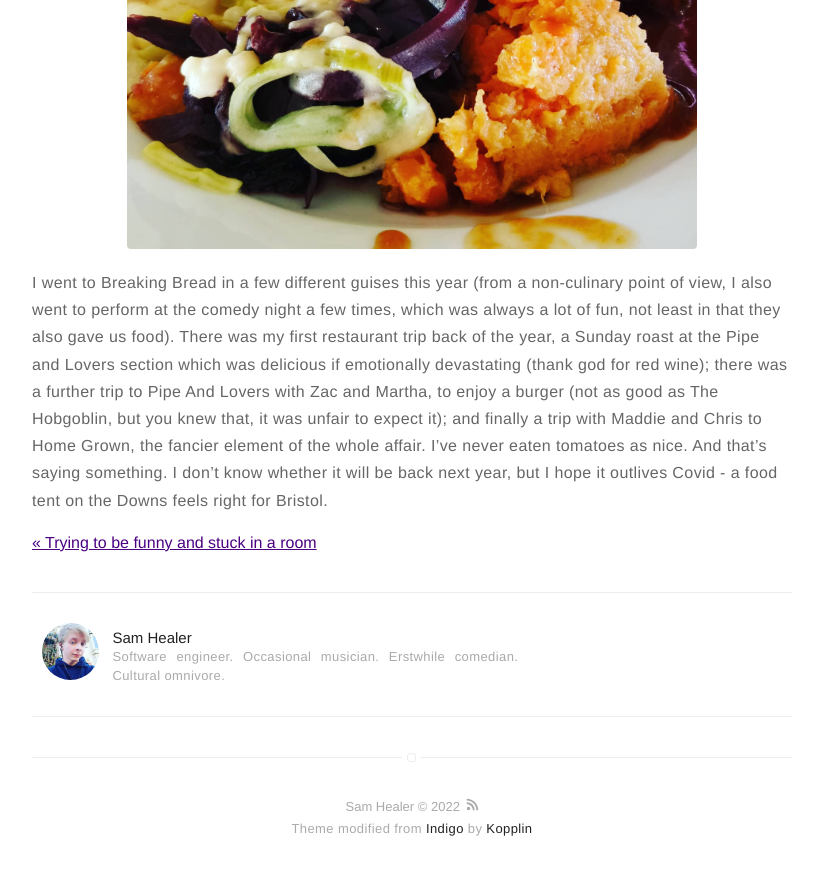
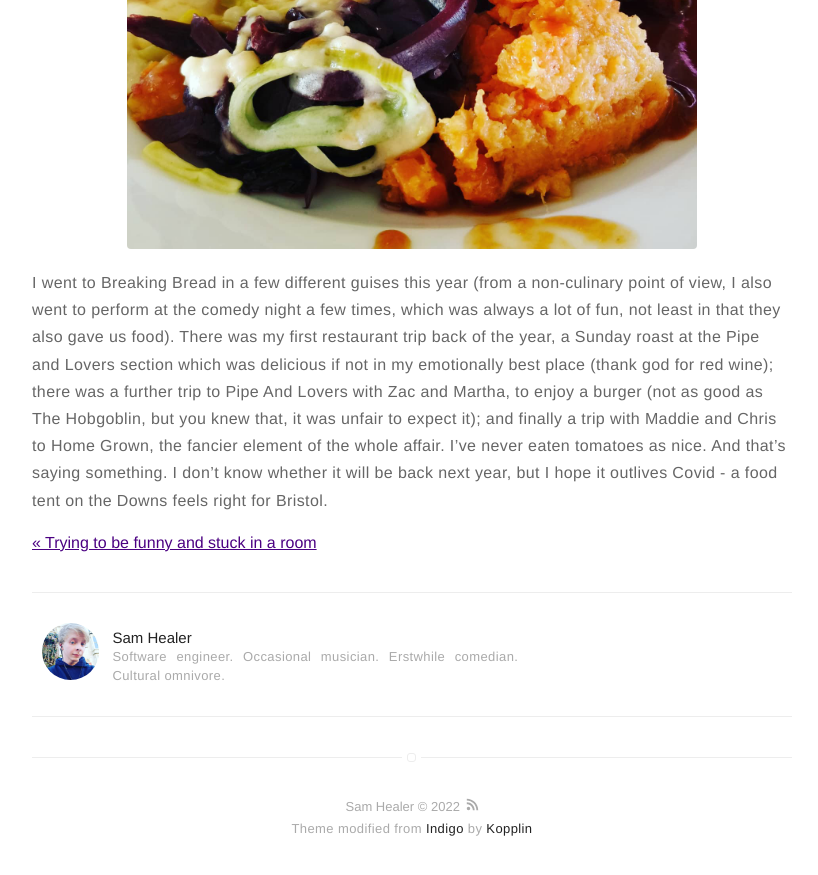
Before and after one commit to samhealer/samhealer.github.io, a Jekyll site: the page built from _posts/2022-01-01-restaurants.markdown, in a window 1280 px wide and 900 px high, scrolled down 8914 px. Shown: the top 875 px of the window, without its empty margins (228-1046 px from the left). Built offline with Jekyll 4.4.1, drawn with Linux system fonts in a browser that asks for light colours.

Commit message:
Little edit

```diff
--- a/_posts/2022-01-01-restaurants.markdown
+++ b/_posts/2022-01-01-restaurants.markdown
@@ -70,4 +70,4 @@ I'm not much of a sharer, when it comes to food, as Soph disastrously found out
 
 ![bb](/assets/images/restaurants2021/breakingbread.jpeg)
 
-I went to Breaking Bread in a few different guises this year (from a non-culinary point of view, I also went to perform at the comedy night a few times, which was always a lot of fun, not least in that they also gave us food). There was my first restaurant trip back of the year, a Sunday roast at the Pipe and Lovers section which was delicious if emotionally devastating (thank god for red wine); there was a further trip to Pipe And Lovers with Zac and Martha, to enjoy a burger (not as good as The Hobgoblin, but you knew that, it was unfair to expect it); and finally a trip with Maddie and Chris to Home Grown, the fancier element of the whole affair. I've never eaten tomatoes as nice. And that's saying something. I don't know whether it will be back next year, but I hope it outlives Covid - a food tent on the Downs feels right for Bristol.
+I went to Breaking Bread in a few different guises this year (from a non-culinary point of view, I also went to perform at the comedy night a few times, which was always a lot of fun, not least in that they also gave us food). There was my first restaurant trip back of the year, a Sunday roast at the Pipe and Lovers section which was delicious if not in my emotionally best place (thank god for red wine); there was a further trip to Pipe And Lovers with Zac and Martha, to enjoy a burger (not as good as The Hobgoblin, but you knew that, it was unfair to expect it); and finally a trip with Maddie and Chris to Home Grown, the fancier element of the whole affair. I've never eaten tomatoes as nice. And that's saying something. I don't know whether it will be back next year, but I hope it outlives Covid - a food tent on the Downs feels right for Bristol.
```
